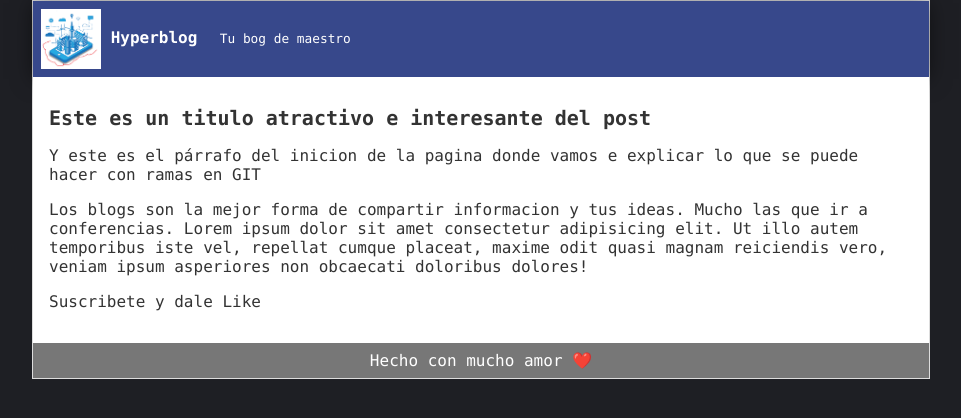
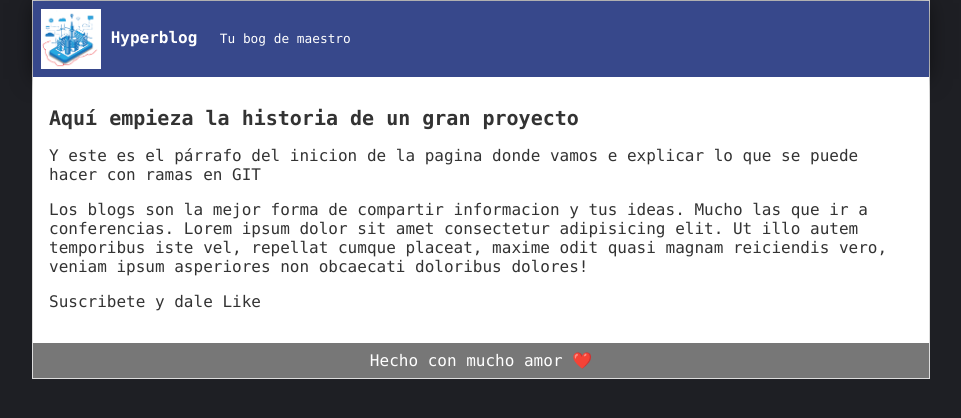
Before and after one commit to leoperezrios/Hyperblog, a plain HTML site: page index.html in a window 1280 px wide. Shown: the whole page, without its empty margins (159-1120 px from the left). Drawn offline with Linux system fonts and the light colour scheme.

Commit message:
Cambio del titulo para probar un deploy

```diff
--- a/index.html
+++ b/index.html
@@ -15,7 +15,7 @@
             <span id="stagline"> Tu bog de maestro</span>
         </div>
         <div id="post">
-            <h1>Este es un titulo atractivo e interesante del post</h1>
+            <h1>Aqu&iacute; empieza la historia de un gran proyecto</h1>
             <p>Y este es el p&aacute;rrafo del inicion de la pagina donde vamos e explicar lo que se puede hacer con ramas en
                 GIT</p>
             <p>Los blogs son la mejor forma de compartir informacion y tus ideas. Mucho las que ir a conferencias. Lorem
```
